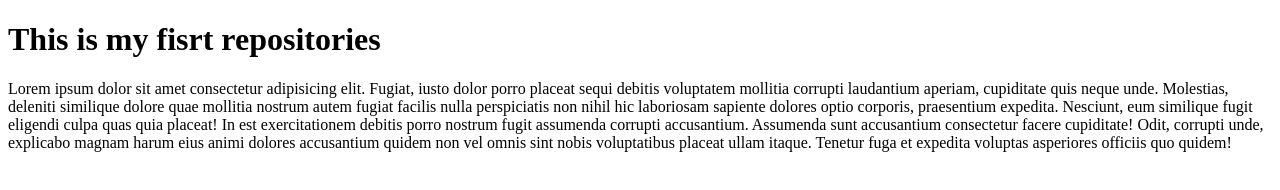
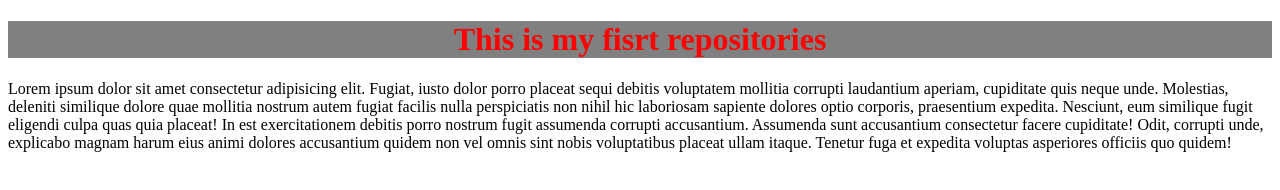
Before and after one commit to mahdee18/myFisrtrepo, a plain HTML site: page index.html in a window 1280 px wide. Drawn offline with Linux system fonts and the light colour scheme.

Commit message:
second-push

```diff
--- a/index.html
+++ b/index.html
@@ -5,6 +5,7 @@
     <meta http-equiv="X-UA-Compatible" content="IE=edge">
     <meta name="viewport" content="width=device-width, initial-scale=1.0">
     <title>First Repositories</title>
+    <link rel="stylesheet" href="style.css">
 </head>
 <body>
     <h1>This is my fisrt repositories</h1>
--- a/style.css
+++ b/style.css
@@ -0,0 +1,5 @@
+h1{
+    color: red;
+    text-align: center;
+    background: gray;
+}
```
